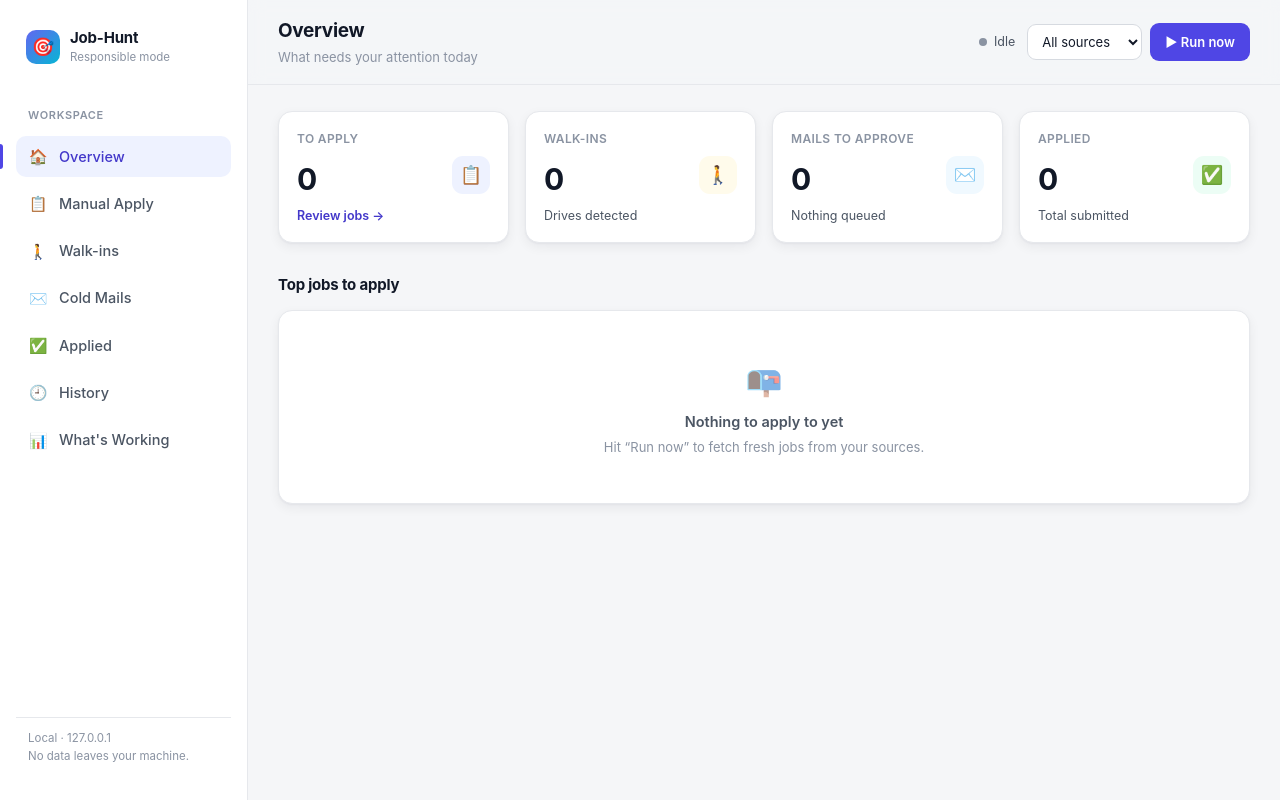
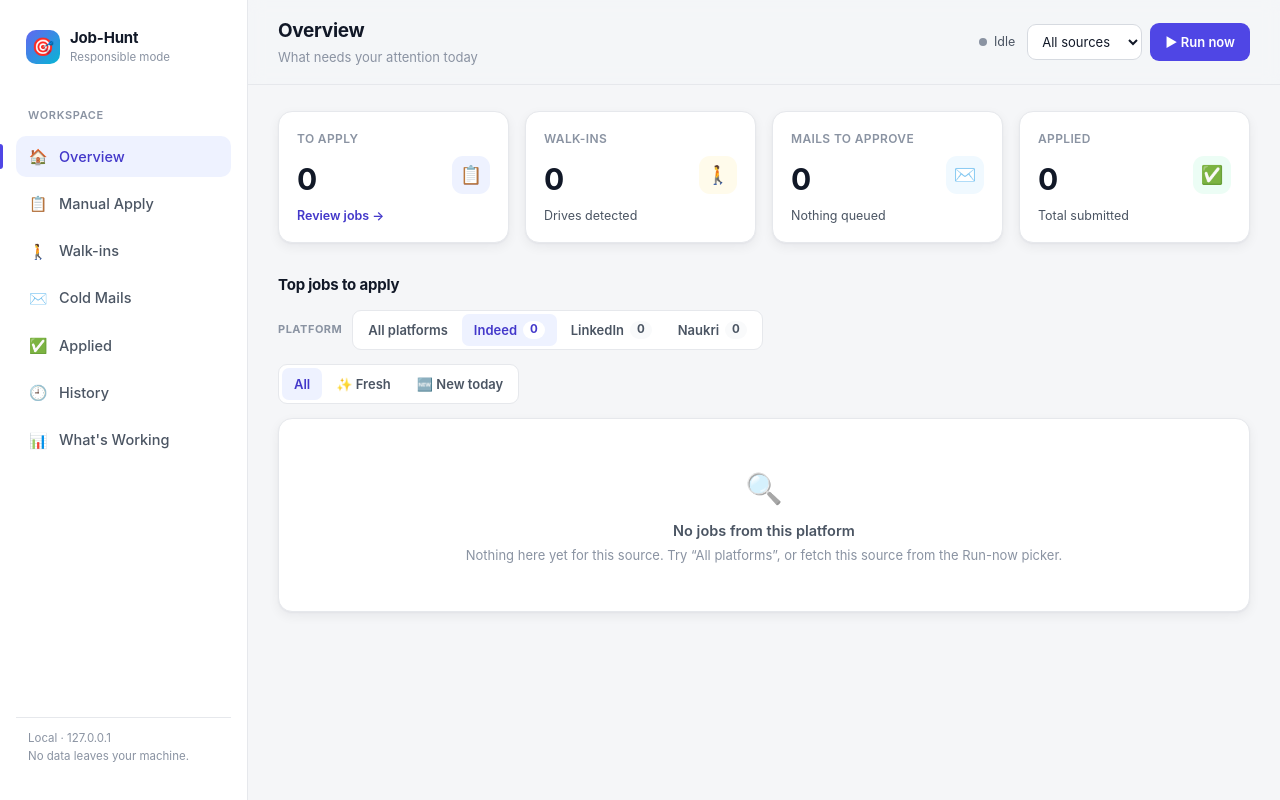
Before and after one commit to smily-sadha/linkedIn-job-search-automation, a FastAPI app: page /?source=indeed in a window 1280 px wide. Run offline with FastAPI, Linux system fonts and the light colour scheme.

Commit message:
history update

```diff
--- a/webapp/app.py
+++ b/webapp/app.py
@@ -83,8 +83,18 @@ def _render(name: str, ctx: dict) -> HTMLResponse:
 
 # ── Pages ───────────────────────────────────────────────────────────────────--
 @app.get("/", response_class=HTMLResponse)
-def overview(request: Request, msg: str | None = None, err: str | None = None):
-    manual = repo.manual_jobs()
+def overview(request: Request, msg: str | None = None, err: str | None = None,
+             source: str | None = None, new: str | None = None,
+             fresh: str | None = None):
+    new_only = new in ("1", "true", "yes")
+    fresh_only = fresh in ("1", "true", "yes")
+    manual = repo.manual_jobs(new_only=new_only, fresh_only=fresh_only)
+    # Per-platform tabs are computed before the source filter so each tab keeps
+    # its full count regardless of which platform is currently selected.
+    tabs = repo.source_tabs(manual)
+    source = (source or "").strip().lower() or None
+    if source:
+        manual = [j for j in manual if repo.source_key(j) == source]
     walks = repo.walkins()
     cold = repo.pending_cold_mails()
     return _render("overview.html", _ctx(
@@ -94,6 +104,8 @@ def overview(request: Request, msg: str | None = None, err: str | None = None):
         top_manual=manual[:5],
         upcoming_walkins=walks[:3],
         cold_preview=cold[:3],
+        source_tabs=tabs, source=source,
+        new_only=new_only, fresh_only=fresh_only,
     ))
 
 
@@ -151,11 +163,18 @@ def applied_page(request: Request, msg: str | None = None, err: str | None = Non
 
 
 @app.get("/history", response_class=HTMLResponse)
-def history_page(request: Request, msg: str | None = None, err: str | None = None):
+def history_page(request: Request, msg: str | None = None, err: str | None = None,
+                 view: str | None = None):
+    scraped = (view or "").strip().lower() == "scraped"
+    if scraped:
+        title, subtitle = "Scraped Jobs", "Everything the bot found, grouped by day"
+        groups = repo.scraped_history()
+    else:
+        title, subtitle = "Application History", "Everything you've applied to, grouped by day"
+        groups = repo.applied_history()
     return _render("history.html", _ctx(
-        request, "history", "Application History",
-        "Everything you've applied to, grouped by day", msg=msg, err=err,
-        groups=repo.applied_history(),
+        request, "history", title, subtitle, msg=msg, err=err,
+        groups=groups, view=("scraped" if scraped else "applied"),
     ))
 
 
--- a/webapp/repository.py
+++ b/webapp/repository.py
@@ -303,6 +303,29 @@ def applied_history() -> list[dict]:
     groups: dict[str, dict] = {}
     for j in applied_jobs():
         d = _parse_date(j.get("Date Applied"))
+        key = d.isoformat() if d else "unknown"
+        groups.setdefault(key, {"key": key, "date": d, "jobs": []})["jobs"].append(j)
+
+    dated = sorted((g for g in groups.values() if g["date"]),
+                   key=lambda g: g["date"], reverse=True)
+    undated = [g for g in groups.values() if not g["date"]]
+    ordered = dated + undated
+    for g in ordered:
+        g["label"] = _date_label(g["date"])
+        g["count"] = len(g["jobs"])
+    return ordered
+
+
+def scraped_history() -> list[dict]:
+    """Pending scraped jobs grouped by the day they were found, newest first.
+
+    Mirrors `applied_history` but for jobs still awaiting action in the Manual
+    sheet, keyed on `Date Found` (falling back to `Posted`). Read-only timeline
+    of what the bot has discovered for you.
+    """
+    groups: dict[str, dict] = {}
+    for j in manual_jobs():
+        d = _parse_date(j.get("Date Found")) or _parse_date(j.get("Posted"))
         key = d.isoformat() if d else "unknown"
         groups.setdefault(key, {"key": key, "date": d, "jobs": []})["jobs"].append(j)
 
--- a/webapp/templates/overview.html
+++ b/webapp/templates/overview.html
@@ -44,14 +44,57 @@
 {% endif %}
 
 {# ── Needs attention: top manual jobs ───────────────────────────────────── #}
+{# Suffix to keep the selected platform when switching freshness tabs, and the
+   freshness prefix to keep the freshness view when switching platform tabs. #}
+{% set src_suffix = ('&source=' ~ source) if source else '' %}
+{% set fresh_q = 'fresh=1' if fresh_only else ('new=1' if new_only else '') %}
 <div class="section">
   <div class="section__head">
     <h2>Top jobs to apply</h2>
-    {% if top_manual %}<a class="link" href="/manual">View all {{ counts.manual_pending }} →</a>{% endif %}
+    {% if top_manual %}<a class="link" href="/manual{{ ('?source=' ~ source) if source else '' }}">View all {{ counts.manual_pending }} →</a>{% endif %}
   </div>
+
+  {# ── Per-platform spaces (mirrors the Manual page) ─────────────────────── #}
+  {% if source_tabs %}
+  <div class="platform-bar">
+    <span class="platform-bar__label">Platform</span>
+    <div class="seg seg--wrap">
+      <a class="seg__btn {{ 'active' if not source else '' }}" href="/{{ ('?' ~ fresh_q) if fresh_q else '' }}">All platforms
+        {% if counts.manual_pending %}<span class="seg__n">{{ counts.manual_pending }}</span>{% endif %}</a>
+      {% for t in source_tabs %}
+        <a class="seg__btn {{ 'active' if source == t.key else '' }}"
+           href="/?{{ (fresh_q ~ '&') if fresh_q else '' }}source={{ t.key }}">{{ t.label }}
+          <span class="seg__n">{{ t.count }}</span></a>
+      {% endfor %}
+    </div>
+  </div>
+  {% endif %}
+
+  {# ── Freshness tabs (mirrors the Manual page) ──────────────────────────── #}
+  <div class="toolbar">
+    <div class="seg">
+      <a class="seg__btn {{ 'active' if not new_only and not fresh_only else '' }}" href="/{{ ('?source=' ~ source) if source else '' }}">All
+        {% if not source and counts.manual_pending %}<span class="seg__n">{{ counts.manual_pending }}</span>{% endif %}</a>
+      <a class="seg__btn {{ 'active' if fresh_only else '' }}" href="/?fresh=1{{ src_suffix }}">✨ Fresh
+        {% if not source and counts.manual_fresh %}<span class="seg__n">{{ counts.manual_fresh }}</span>{% endif %}</a>
+      <a class="seg__btn {{ 'active' if new_only else '' }}" href="/?new=1{{ src_suffix }}">🆕 New today
+        {% if not source and counts.manual_new %}<span class="seg__n">{{ counts.manual_new }}</span>{% endif %}</a>
+    </div>
+  </div>
+
   {% if top_manual %}
-    <div class="rank-note">🎯 Best resume matches first.</div>
+    {% if fresh_only %}
+      <div class="rank-note">✨ Freshly-posted roles only (last 3 days){% if source %} · {{ source|title }} only{% endif %}.</div>
+    {% else %}
+      <div class="rank-note">🎯 Best resume matches first{% if source %} · {{ source|title }} only{% endif %}.</div>
+    {% endif %}
     <div class="stack">{% for j in top_manual %}{{ job_card(j, loop.index) }}{% endfor %}</div>
+  {% elif source %}
+    <div class="card">{{ empty("🔍", "No jobs from this platform", "Nothing here yet for this source. Try “All platforms”, or fetch this source from the Run-now picker.") }}</div>
+  {% elif fresh_only %}
+    <div class="card">{{ empty("✨", "No fresh jobs right now", "Nothing posted in the last 3 days. Hit “Run now” to fetch, or check the All tab for earlier roles.") }}</div>
+  {% elif new_only %}
+    <div class="card">{{ empty("🌙", "No new jobs today yet", "Hit “Run now” to fetch today's postings, or check the All tab for earlier jobs.") }}</div>
   {% else %}
     <div class="card">{{ empty("📭", "Nothing to apply to yet", "Hit “Run now” to fetch fresh jobs from your sources.") }}</div>
   {% endif %}
```
Also changed, not shown: SETUP_LINUX.md (added, +187 -0 lines), webapp/__main__.py (+12 -2 lines), webapp/templates/history.html (+26 -4 lines).
